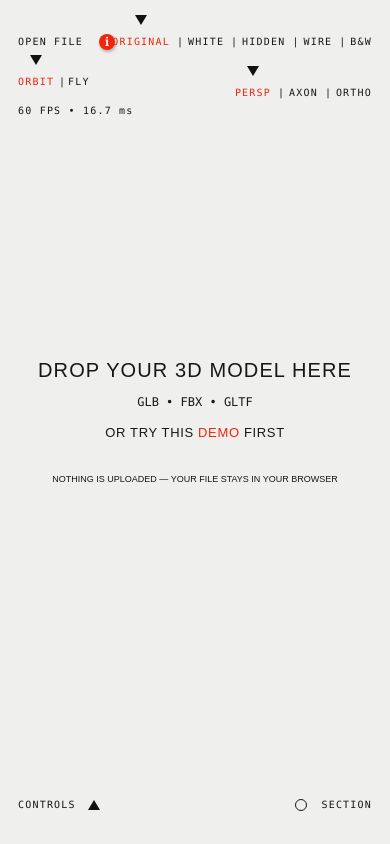
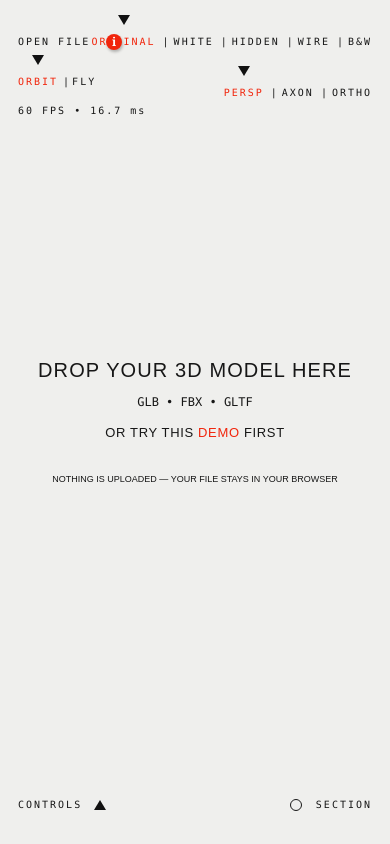
Before and after one commit to hildgyorgy/drop-3d-view, a plain HTML site: page index.html in a window 390 px wide. Drawn offline with nearby package versions, Linux system fonts and the light colour scheme.

Commit message:
Update style.css

```diff
--- a/css/style.css
+++ b/css/style.css
@@ -159,7 +159,7 @@ body.dragging .drop-title { color: var(--red); }
 }
 @media (max-width: 600px) {
   :root { --edge: 18px; }
-  .brand, .tool-button, .menu-toggle, .corner-menu, .section-heading { font-size: 10px; letter-spacing: .12em; }
+  .brand, .tool-button, .menu-toggle, .corner-menu, .section-heading { font-size: 10px; letter-spacing: .2em; }
   .brand { flex-direction: column; align-items: flex-start; gap: 4px; }
   .navigation-status { gap: 5px; padding-top: 0; }
   .navigation-mode { gap: 14px; }
```
